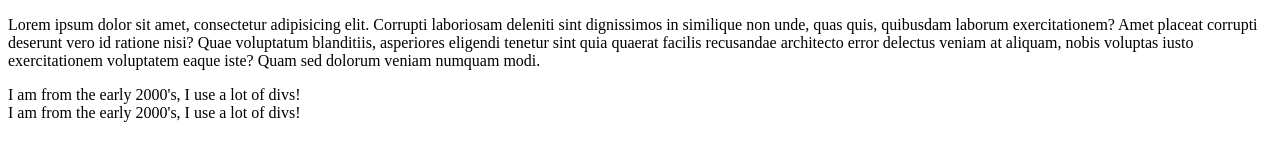
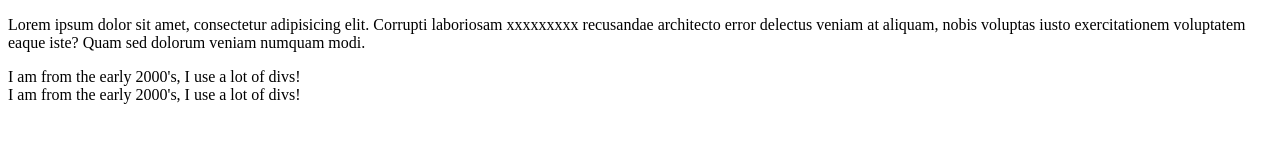
Before and after one commit to lkalliance/mini-project-team, a plain HTML site: page index.html in a window 1280 px wide. Drawn offline with Linux system fonts and the light colour scheme; files whose address does not match are found by name.

Commit message:
f'ing with it

```diff
--- a/index.html
+++ b/index.html
@@ -12,10 +12,7 @@
 
     <p>
       Lorem ipsum dolor sit amet, consectetur adipisicing elit. Corrupti
-      laboriosam deleniti sint dignissimos in similique non unde, quas quis,
-      quibusdam laborum exercitationem? Amet placeat corrupti deserunt vero id
-      ratione nisi? Quae voluptatum blanditiis, asperiores eligendi tenetur sint
-      quia quaerat facilis recusandae architecto error delectus veniam at
+      laboriosam xxxxxxxxx recusandae architecto error delectus veniam at
       aliquam, nobis voluptas iusto exercitationem voluptatem eaque iste? Quam
       sed dolorum veniam numquam modi.
     </p>
```
